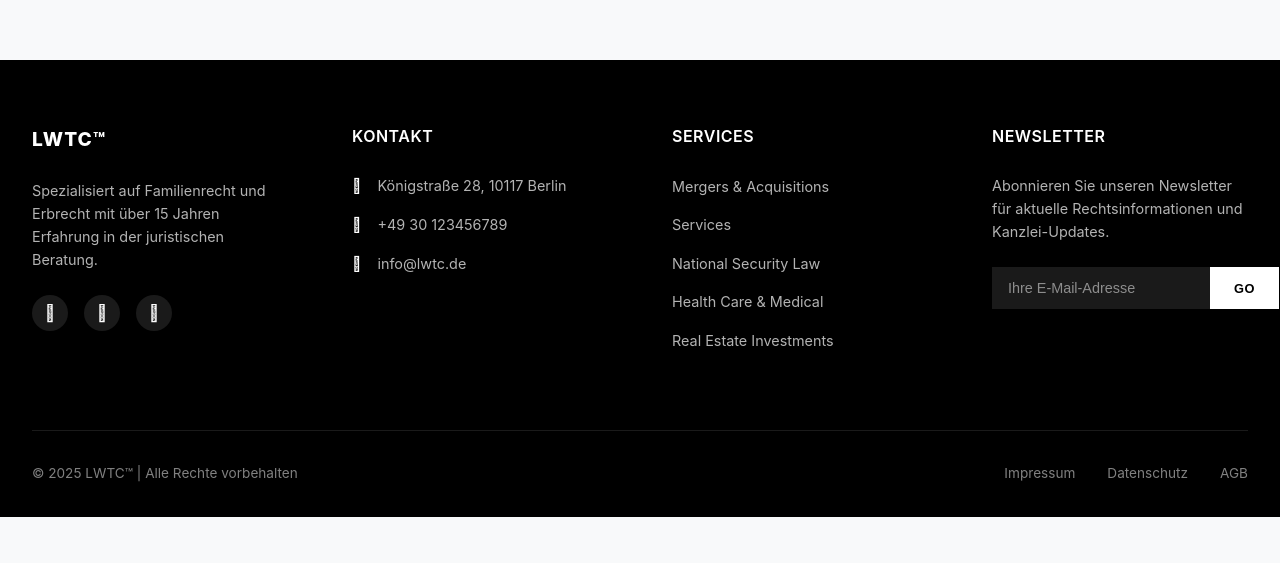
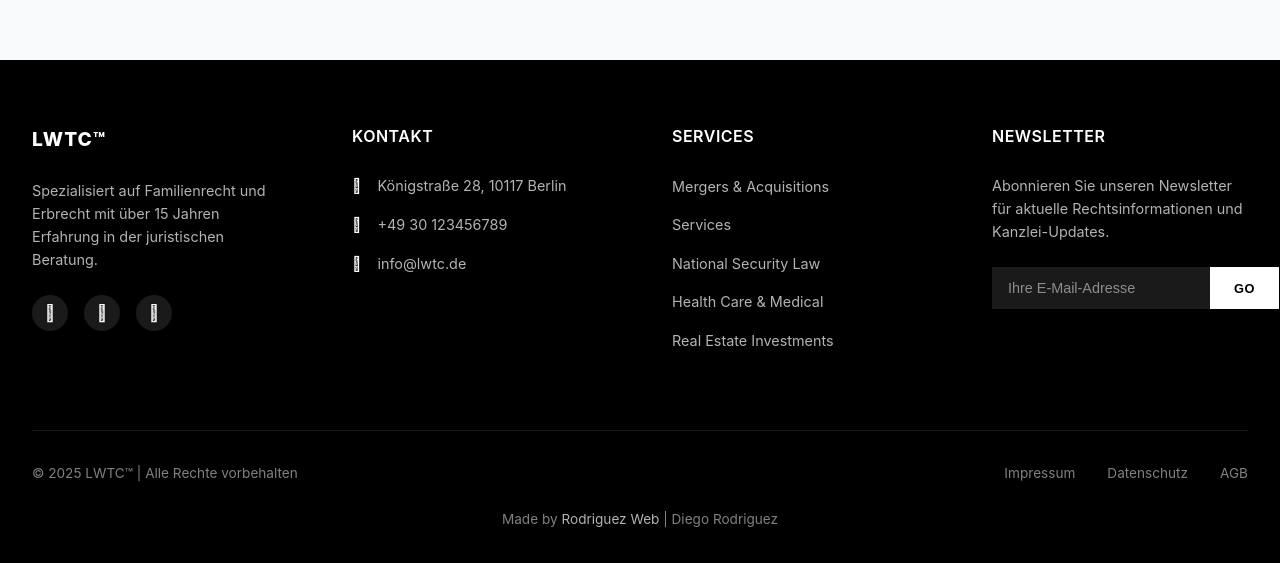
Before and after one commit to Rodriguez-Diego-web/lawyer, a React (Create React App) app: page / in a window 1280 px wide. Shown: the part 6421-6984 px from the top of the page. Before the commit the page ends 6938 px from the top, so only its background shows below. Built offline with nearby package versions, Linux system fonts and the light colour scheme.

Commit message:
Füge Urheberhinweis für Rodriguez Web im Footer hinzu

```diff
--- a/src/components/Footer.tsx
+++ b/src/components/Footer.tsx
@@ -149,14 +149,12 @@ const SubmitButton = styled.button`
 
 const BottomBar = styled.div`
   display: flex;
-  justify-content: space-between;
-  align-items: center;
+  flex-direction: column;
   margin-top: 4rem;
   padding-top: 2rem;
   border-top: 1px solid rgba(255, 255, 255, 0.1);
 
   @media (max-width: 768px) {
-    flex-direction: column;
     gap: 1rem;
     text-align: center;
   }
@@ -165,6 +163,15 @@ const BottomBar = styled.div`
 const FooterCopyright = styled(motion.div)`
   color: rgba(255, 255, 255, 0.5);
   font-size: 0.85rem;
+  display: flex;
+  justify-content: space-between;
+  width: 100%;
+  align-items: center;
+
+  @media (max-width: 768px) {
+    flex-direction: column;
+    gap: 0.5rem;
+  }
 `;
 
 const FooterLinks = styled(motion.div)`
@@ -183,6 +190,23 @@ const FooterLinks = styled(motion.div)`
 
   @media (max-width: 768px) {
     margin-top: 1rem;
+  }
+`;
+
+const DeveloperCredit = styled(motion.div)`
+  color: rgba(255, 255, 255, 0.5);
+  font-size: 0.85rem;
+  margin-top: 1.5rem;
+  text-align: center;
+
+  a {
+    color: rgba(255, 255, 255, 0.7);
+    transition: color 0.3s ease;
+    text-decoration: none;
+
+    &:hover {
+      color: white;
+    }
   }
 `;
 
@@ -314,18 +338,27 @@ const Footer: React.FC = () => {
             viewport={{ once: true }}
             transition={{ duration: 0.8, delay: 0.5 }}
           >
-            © {currentYear} LWTC™ | Alle Rechte vorbehalten
+            <div>© {currentYear} LWTC™ | Alle Rechte vorbehalten</div>
+            <FooterLinks
+              initial={{ opacity: 0 }}
+              whileInView={{ opacity: 1 }}
+              viewport={{ once: true }}
+              transition={{ duration: 0.8, delay: 0.6 }}
+            >
+              <a href="/impressum">Impressum</a>
+              <a href="/datenschutz">Datenschutz</a>
+              <a href="/agb">AGB</a>
+            </FooterLinks>
           </FooterCopyright>
-          <FooterLinks
+
+          <DeveloperCredit
             initial={{ opacity: 0 }}
             whileInView={{ opacity: 1 }}
             viewport={{ once: true }}
-            transition={{ duration: 0.8, delay: 0.6 }}
+            transition={{ duration: 0.8, delay: 0.7 }}
           >
-            <a href="/impressum">Impressum</a>
-            <a href="/datenschutz">Datenschutz</a>
-            <a href="/agb">AGB</a>
-          </FooterLinks>
+            Made by <a href="https://rodriguez-web.de/" target="_blank" rel="noopener noreferrer">Rodriguez Web</a> | Diego Rodriguez
+          </DeveloperCredit>
         </BottomBar>
       </div>
     </FooterContainer>
```
